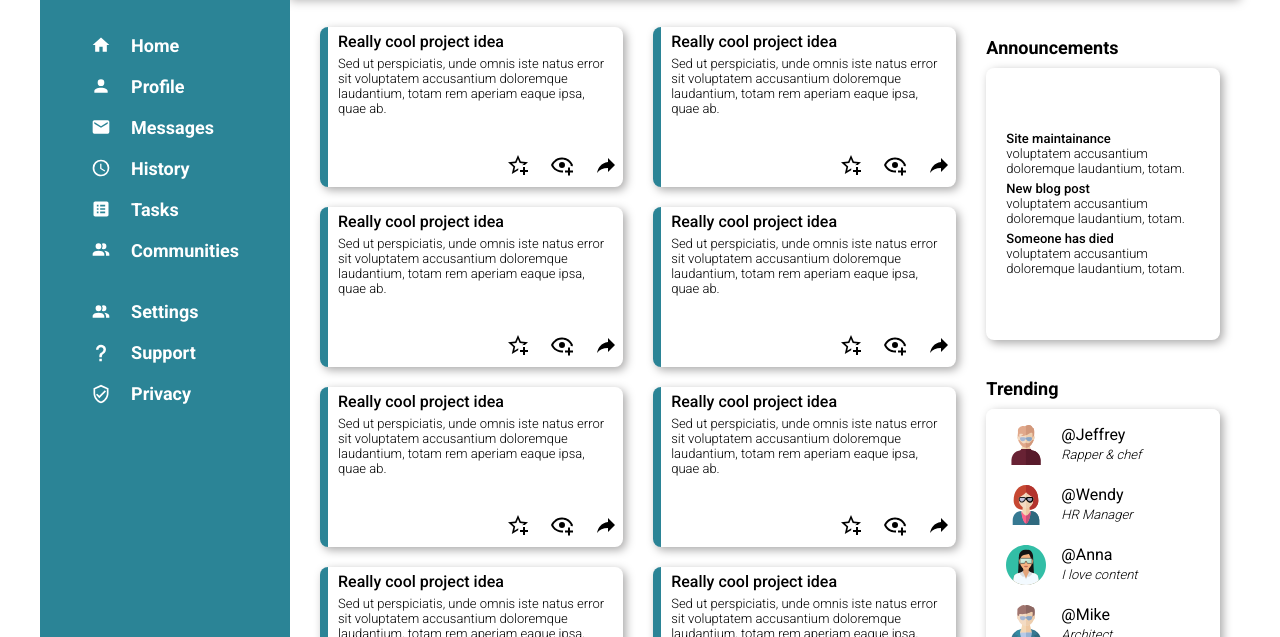
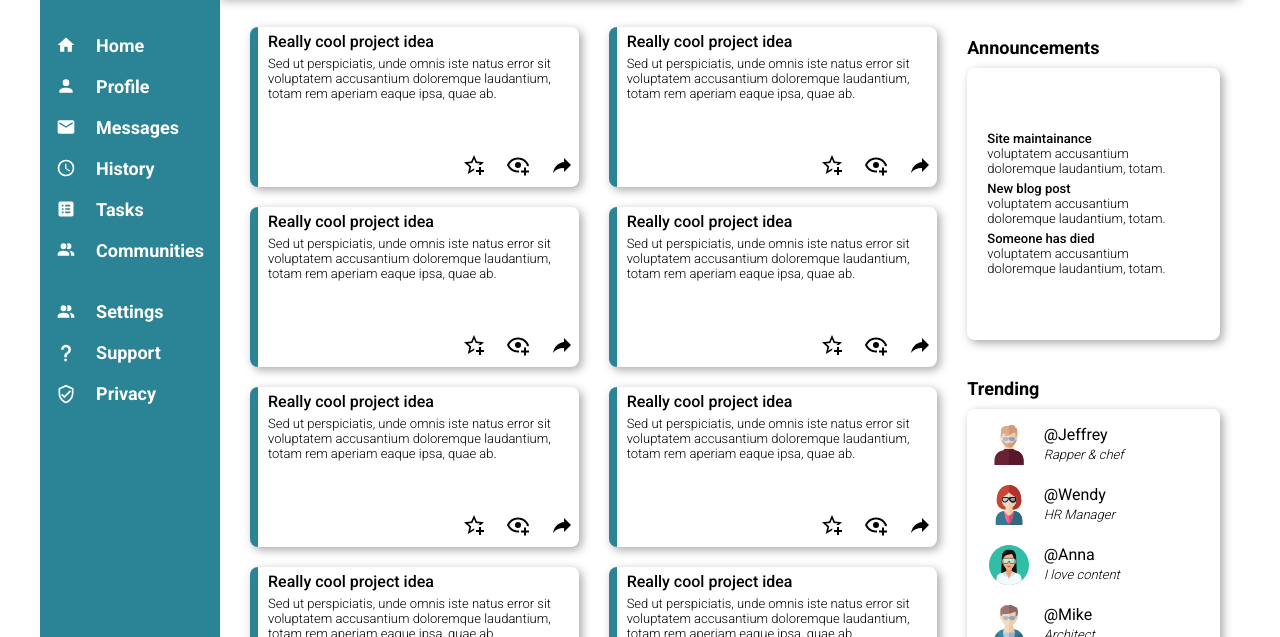
Before and after one commit to aaronjr/dashboard, a plain HTML site: page index.html in a window 1280 px wide. Shown: the part 163-800 px from the top of the page. Drawn offline with Linux system fonts and the light colour scheme.

Commit message:
change to contianer min size

```diff
--- a/styles.css
+++ b/styles.css
@@ -17,7 +17,7 @@ body{
 }
 .container{
     display: grid;
-    grid-template-columns: min(276px, 250px) 5fr;
+    grid-template-columns: min(180px, 250px) 5fr;
     grid-template-rows:1fr 4fr;
     height: 100vh;
     width: min(1200px, 100%);
@@ -161,8 +161,6 @@ input{
     padding: 30px 0px;
     gap:10px;
     height: 100%;
-    position: sticky;
-    top:30px;
 }
 
 .stuck-content{
```
